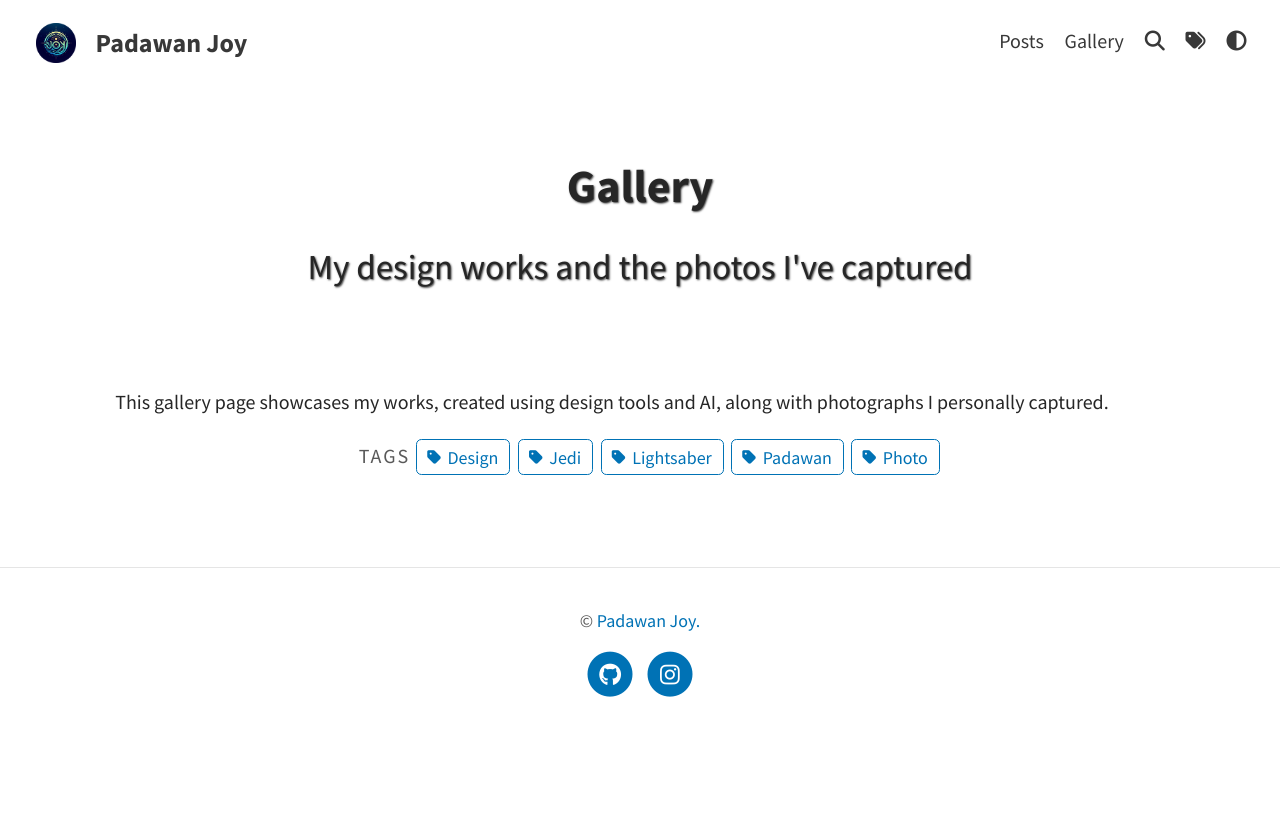
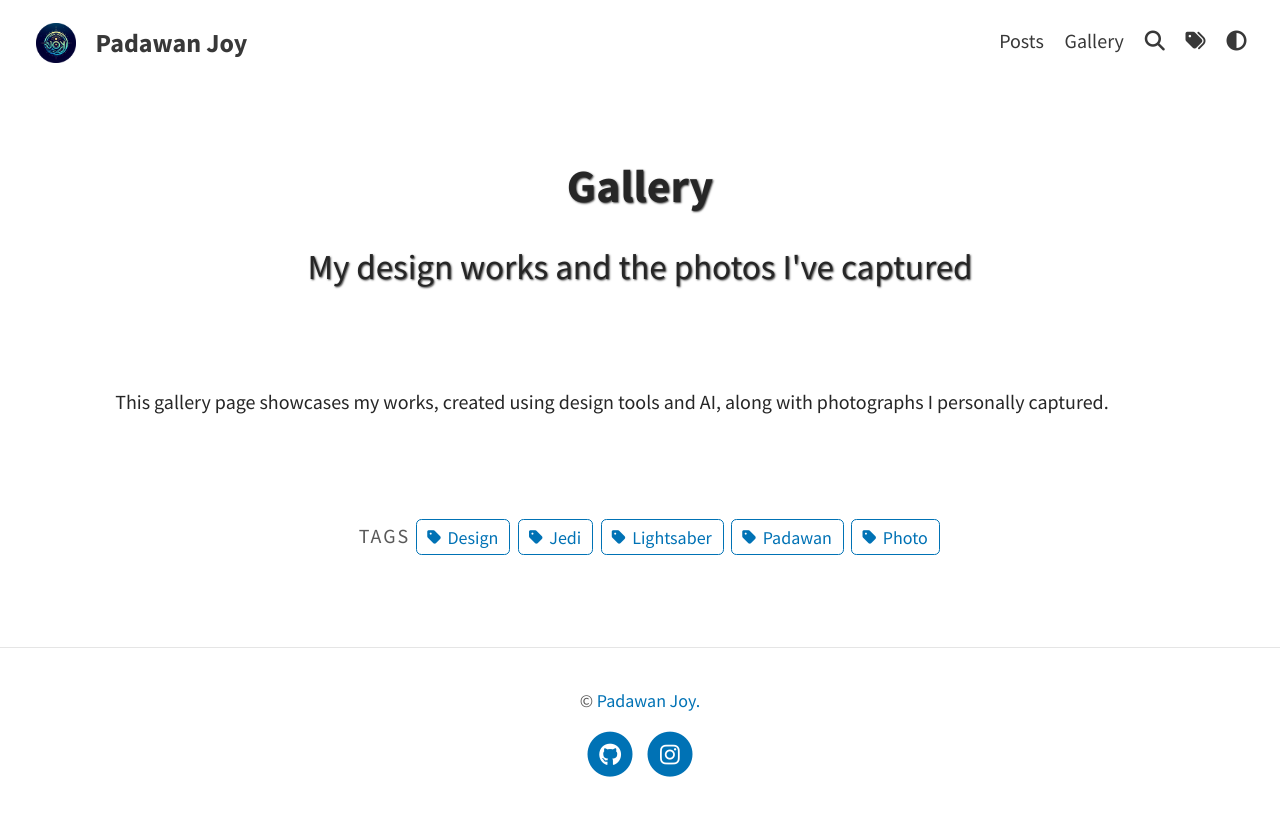
Before and after one commit to padawanjoy/padawanjoy.github.io, a Jekyll site: the page built from pages/gallery.md, in a window 1280 px wide. Shown: the top 816 px of the page. Built offline with Jekyll 4.4.1, drawn with Linux system fonts in a browser that asks for light colours; nearby versions of some CDN libraries; library files that are not in the unit come from our copies; comment, search, counter and statistics services are not loaded.

```diff
--- a/_sass/includes/_gallery.scss
+++ b/_sass/includes/_gallery.scss
@@ -4,6 +4,7 @@
   justify-content: center;
   align-items: flex-start;
   flex-wrap: wrap;
+  margin-bottom: 80px;
 }
 
 .gallery-item {
@@ -13,53 +14,3 @@
   margin: 3px;
   border-radius: 10px;
 }
-
-
-// /* ---- grid ---- */
-
-// .grid {
-//   padding-bottom: 6%;
-//   padding-top: 1%;
-
-
-//   /* clear fix */
-//   &:after {
-//     content: '';
-//     display: block;
-//     clear: both;
-//   }
-// }
-
-// /* ---- .grid-item within masonry ---- */
-
-// .grid-sizer,
-// .grid-item {
-//   /* state column width */
-//   width: 32.6%;
-// }
-
-// .grid-item {
-//   float: left;
-//   border-radius: 5px;
-
-//   img {
-//     /* for image formatting in the masonry */
-//     display: block;
-//     max-width: 100%;
-//     min-height: 30%;
-//   }
-// }
-
-// /* --- Masonry gutter size --- */
-
-// .gutter-sizer {
-//   width: 1%;
-// }
-
-// .grid-item:first-of-type {
-//   margin-bottom: 1%;
-// }
-
-// .grid-item {
-//   margin-bottom: 1%;
-// }
```
